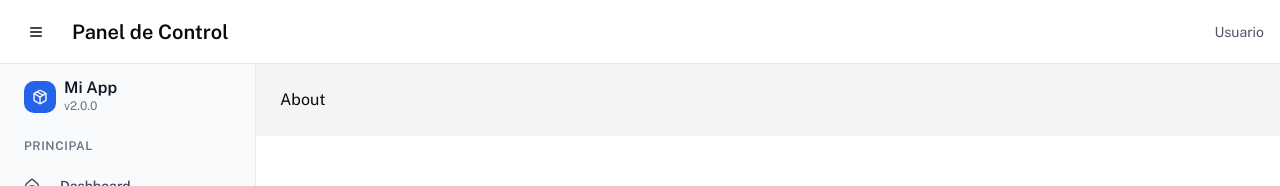
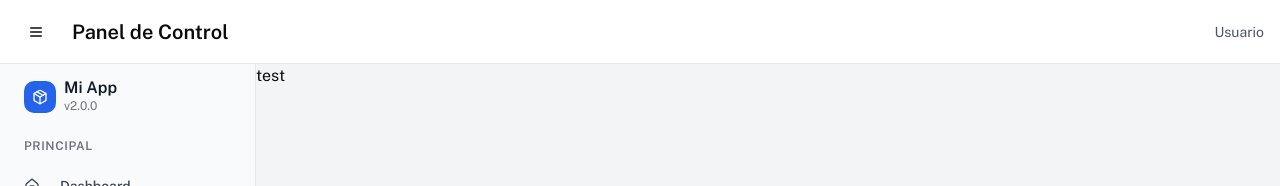
Before and after one commit to tomasfqit/puntoventa, a Next.js app: page /about in a window 1280 px wide. Shown: the top 186 px of the page. Built offline with nearby package versions, Linux system fonts and the light colour scheme; sample sign-in values are in the browser's storage.

Commit message:
Refactor layout and main content components to improve structure and styling. Update AboutPage to include a wrapper div for consistent width. Enhance main content rendering by removing unnecessary divs.

```diff
--- a/src/app/(protected)/about/page.tsx
+++ b/src/app/(protected)/about/page.tsx
@@ -1,3 +1,5 @@
 export default function AboutPage() {
-    return <div>About</div>;
+    return <div className="w-full">
+        test
+    </div>;
 }
--- a/src/app/(protected)/layout.tsx
+++ b/src/app/(protected)/layout.tsx
@@ -35,11 +35,13 @@ export default function DashboardLayout({
   }
 
   return (
-    <div className="bg-gray-100">
+    <div className="min-h-screen bg-gray-100">
       <Header onToggleSidebar={toggleSidebar} title="Panel de Control" />
       <Sidebar isOpen={sidebarOpen} />
       <MainContent sidebarOpen={sidebarOpen}>
-        {children}
+        <div className="w-full h-[90.3vh] bg-gray-100 overflow-y-auto">
+          {children}
+        </div>
       </MainContent>
     </div>
   );
--- a/src/components/main-content.tsx
+++ b/src/components/main-content.tsx
@@ -8,7 +8,7 @@ interface MainContentProps {
 export function MainContent({ children, sidebarOpen }: MainContentProps) {
     return (
         <main className={`pt-16  transition-all duration-300 ease-in-out ${sidebarOpen ? "ml-64" : "ml-0"}`}>
-            <div className="p-6">{children}</div>
+            {children}
         </main>
     )
 }
```
